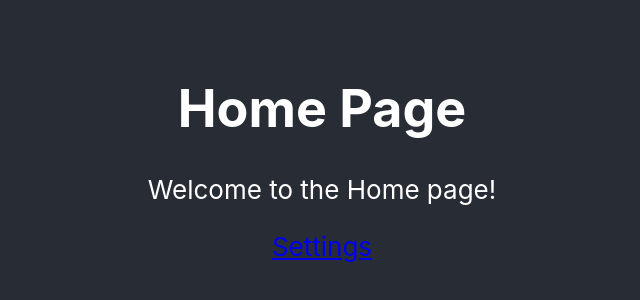
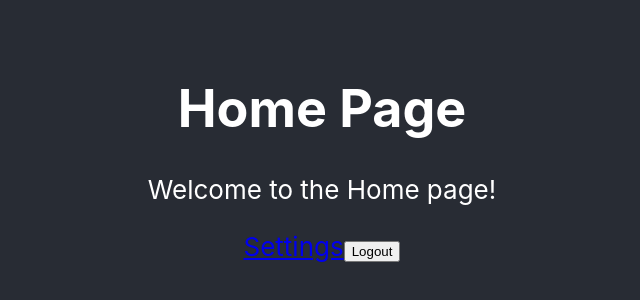
Before and after one commit to ericlow/ResFracWeatherApp, a React (Create React App) app in the folder client/: page /home in a window 1280 px wide. Shown: the part 248-548 px from the top of the page, without its empty margins (318-958 px from the left). Built offline with nearby package versions, Linux system fonts and the light colour scheme.

Commit message:
implemented sign out button

```diff
--- /dev/null
+++ b/client/src/components/GoogleLogoutButton.js
@@ -0,0 +1,20 @@
+import React from 'react';
+import { GoogleOAuthProvider, googleLogout } from '@react-oauth/google';
+import { useNavigate } from 'react-router-dom';
+
+
+
+const GoogleLogoutButton = () => {
+  const navigate = useNavigate();
+
+  const handleLogout = () => {
+    googleLogout();
+    console.log('sign out ok');
+    navigate('/')
+  }
+  return (
+    <button onClick={handleLogout}>Logout</button>
+  );
+};
+
+export default GoogleLogoutButton;
--- a/client/src/components/HomePage.js
+++ b/client/src/components/HomePage.js
@@ -1,5 +1,6 @@
 import React from 'react';
 import { Link } from 'react-router-dom';
+import GoogleLogoutButton from './GoogleLogoutButton';
 
 const HomePage = () => {
   return (
@@ -7,6 +8,7 @@ const HomePage = () => {
       <h1>Home Page</h1>
       <p>Welcome to the Home page!</p>
       <Link to="/settings">Settings</Link>
+      <GoogleLogoutButton/>
     </div>
   );
 };
```
Also changed, not shown: client/src/components/GoogleStateButton.js (added).
